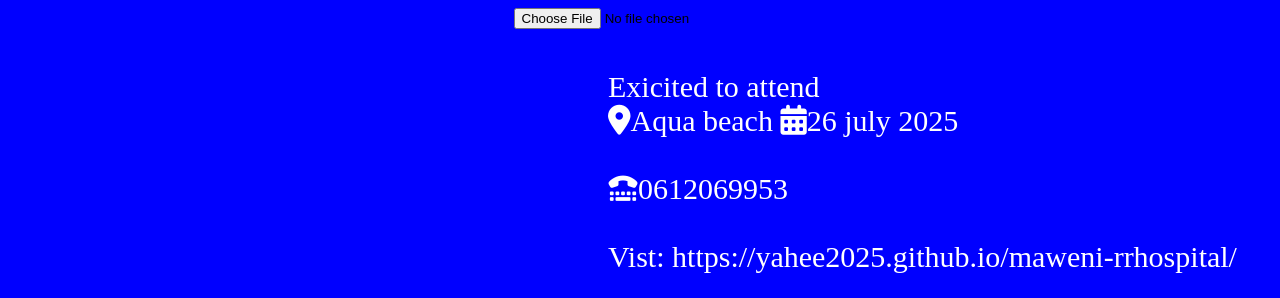
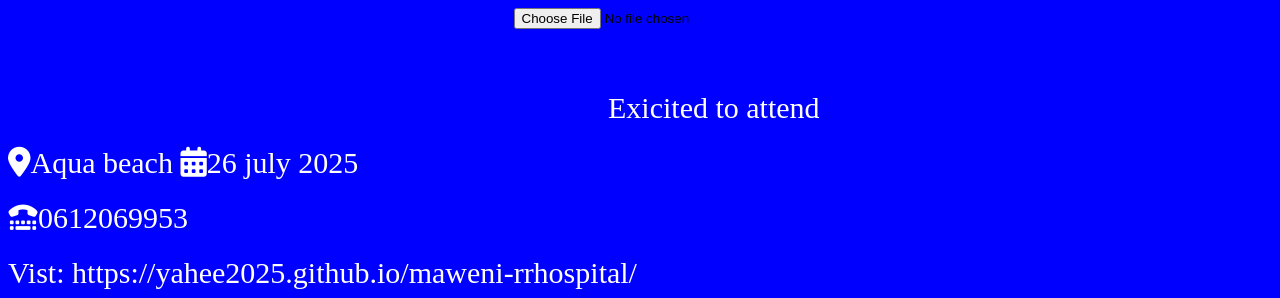
Before and after one commit to yahee2025/maweni-rrhospital, a plain HTML site: page index.html in a window 1280 px wide. Shown: the part 745-1043 px from the top of the page. Drawn offline with Linux system fonts and the light colour scheme.

Commit message:
Update index.html

```diff
--- a/index.html
+++ b/index.html
@@ -15,7 +15,8 @@
     <img id="upload" class="photo-frame"  src="">
     <input type="file" accept="image/*" onchange="loadImage(event)">
 </div><br>
-<div class="text">Exicited to attend</di><br>
+    <br>
+<div class="text">Exicited to attend</div><br>
 <div class="ret"><i class="fas fa-map-marker-alt"></i>Aqua beach    <i class="fa-solid fa-calendar-days"></i>26 july 2025</div><br>
 <div class="ret"><i class="fa-solid fa-tty"></i>0612069953</div><br>
 <div class="ret">Vist:  https://yahee2025.github.io/maweni-rrhospital/</div>
```
